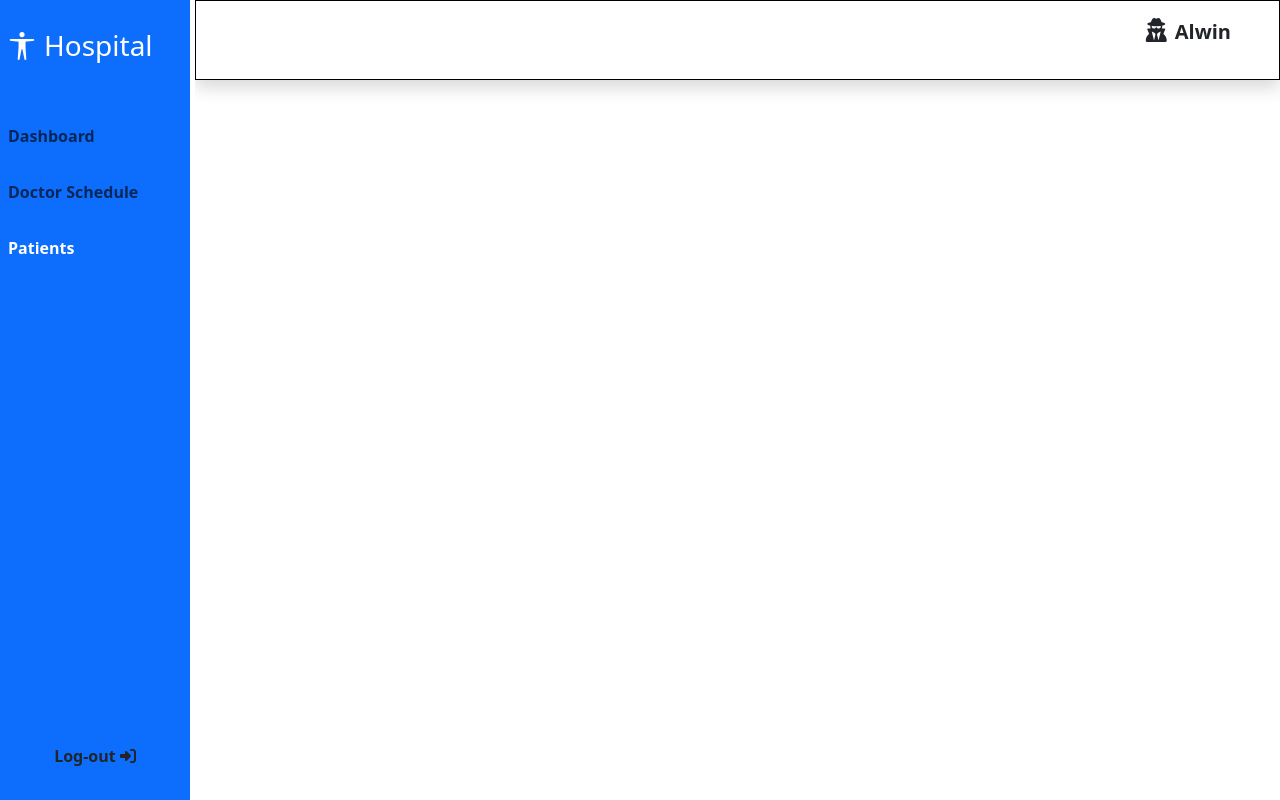
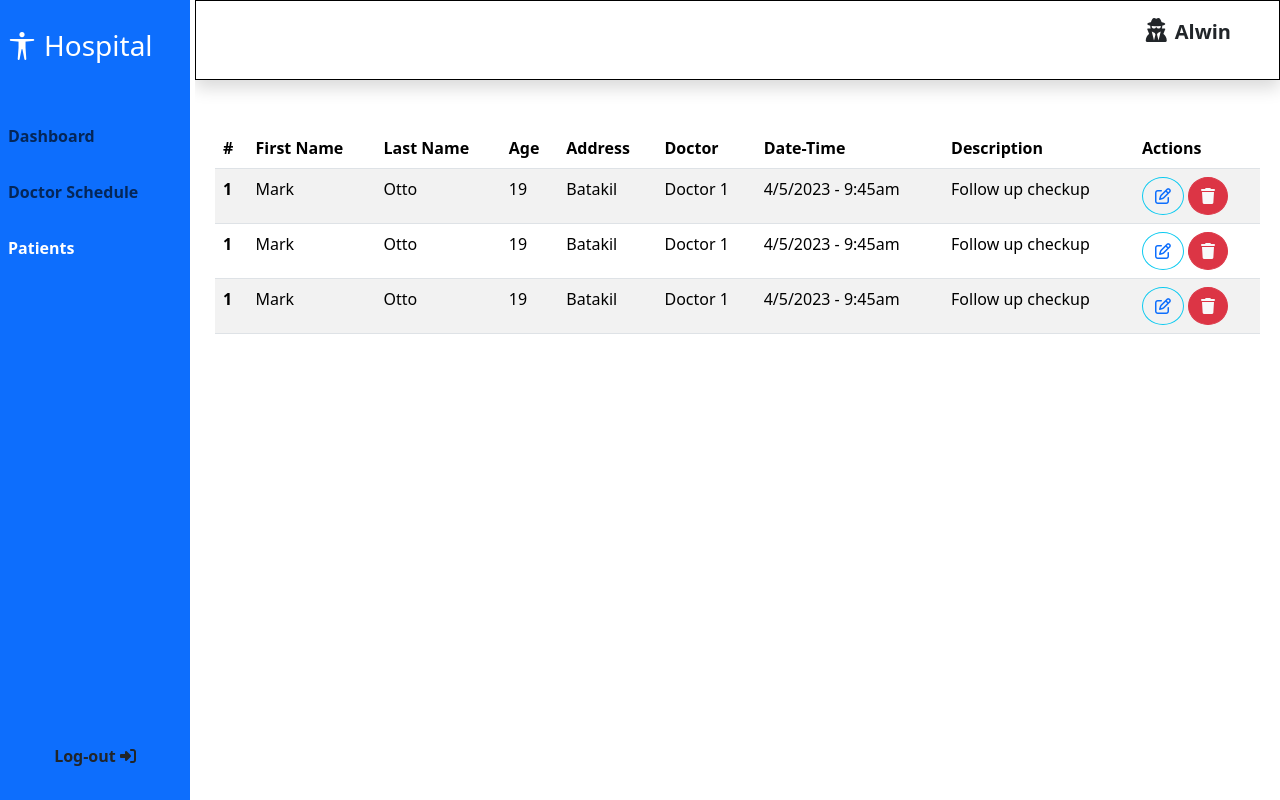
Before and after one commit to AlwinJun/hospital-appointment-system, a PHP site: page /admin/patient.php in a window 1280 px wide. Run offline with PHP 8.4, Linux system fonts and the light colour scheme; some libraries are stand-ins or nearby versions.

Commit message:
Add table on patient.php

```diff
--- a/admin/patient.php
+++ b/admin/patient.php
@@ -41,6 +41,82 @@
           <p class="lead fw-bold"><i class="fa-solid fa-user-secret me-2 fs-4"></i>Alwin</p>
         </div>
       </div>
+
+      <section class="row mb-4 mx-2">
+        <div class="col">
+          <table class="table table-striped table-hover">
+            <thead>
+              <tr>
+                <th scope="col">#</th>
+                <th scope="col">First Name</th>
+                <th scope="col">Last Name</th>
+                <th scope="col">Age</th>
+                <th scope="col">Address</th>
+                <th scope="col">Doctor</th>
+                <th scope="col">Date-Time</th>
+                <th scope="col">Description</th>
+                <th scope="col">Actions</th>
+              </tr>
+            </thead>
+            <tbody>
+              <tr>
+                <th scope="row">1</th>
+                <td>Mark</td>
+                <td>Otto</td>
+                <td>19</td>
+                <td>Batakil</td>
+                <td>Doctor 1</td>
+                <td>4/5/2023 - 9:45am</td>
+                <td>Follow up checkup</td>
+                <td>
+                  <button class="btn btn-outline-info rounded-circle">
+                    <a href="#"><i class="fa-regular fa-pen-to-square"></i></a>
+                  </button>
+                  <button class="btn btn-danger rounded-circle">
+                    <a href="#"><i class="fa-solid fa-trash text-light"></i></a>
+                  </button>
+                </td>
+              </tr>
+              <tr>
+                <th scope="row">1</th>
+                <td>Mark</td>
+                <td>Otto</td>
+                <td>19</td>
+                <td>Batakil</td>
+                <td>Doctor 1</td>
+                <td>4/5/2023 - 9:45am</td>
+                <td>Follow up checkup</td>
+                <td>
+                  <button class="btn btn-outline-info rounded-circle">
+                    <a href="#"><i class="fa-regular fa-pen-to-square"></i></a>
+                  </button>
+                  <button class="btn btn-danger rounded-circle">
+                    <a href="#"><i class="fa-solid fa-trash text-light"></i></a>
+                  </button>
+                </td>
+              </tr>
+              <tr>
+                <th scope="row">1</th>
+                <td>Mark</td>
+                <td>Otto</td>
+                <td>19</td>
+                <td>Batakil</td>
+                <td>Doctor 1</td>
+                <td>4/5/2023 - 9:45am</td>
+                <td>Follow up checkup</td>
+                <td>
+                  <button class="btn btn-outline-info rounded-circle">
+                    <a href="#"><i class="fa-regular fa-pen-to-square"></i></a>
+                  </button>
+                  <button class="btn btn-danger rounded-circle">
+                    <a href="#"><i class="fa-solid fa-trash text-light"></i></a>
+                  </button>
+                </td>
+              </tr>
+            </tbody>
+          </table>
+        </div>
+      </section>
     </div>
   </div>
 </div>
```
